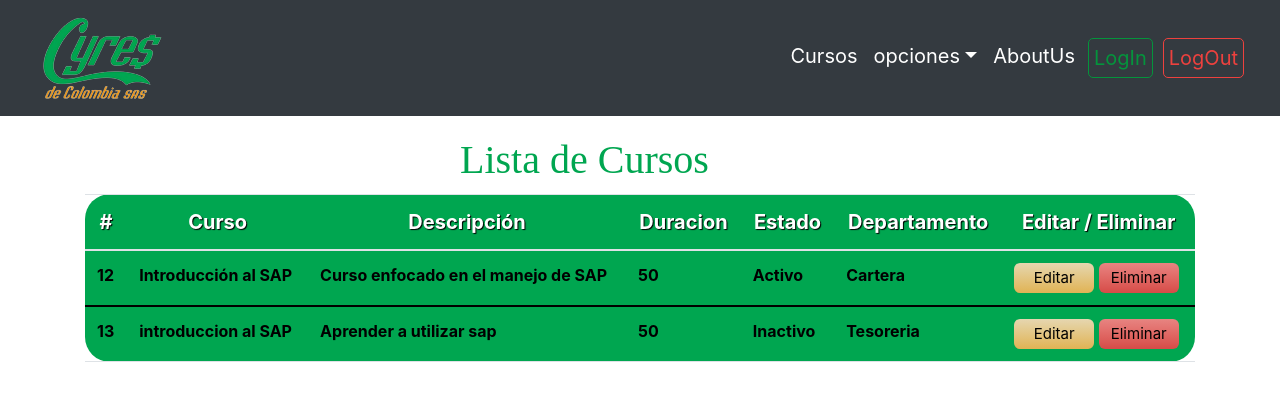
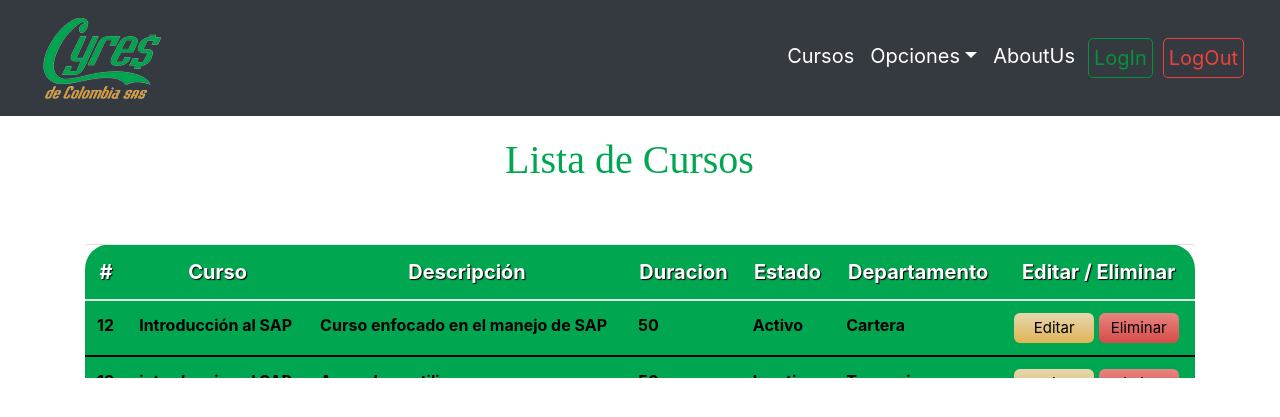
Before and after one commit to darteagaleon/Proyecto1, a Django app: page / in a window 1280 px wide. Shown: the top 417 px of the page. Run offline with Django 4.2, Linux system fonts and the light colour scheme; data comes from the database, SQL or seed files in the repository; both versions use the stored data as it was after the commit; some libraries are stand-ins or nearby versions.

Commit message:
Actualizacion 3.2

```diff
--- a/contenido/Templates/agregar.html
+++ b/contenido/Templates/agregar.html
@@ -32,7 +32,7 @@
 <style>
     h1{
         position:relative;
-        color: black;
+        color: #00a650;
         top:20px;
         margin:0 auto;
         width:360px;
--- a/contenido/Templates/editar.html
+++ b/contenido/Templates/editar.html
@@ -24,7 +24,7 @@
         color: #00a650;
         top:20px;
         left:15%;
-        width:360px;
+        width:260px;
         padding-bottom: 30px;
     }
 </style>
--- a/contenido/Templates/layout.html
+++ b/contenido/Templates/layout.html
@@ -37,7 +37,7 @@
                 </li>
                 <li class="nav-item dropdown" id="titulos">
                     <a class="nav-link dropdown-toggle" href="#" id="navbarDropdown" role="button"
-                        data-bs-toggle="dropdown" aria-expanded="false">opciones</a>
+                        data-bs-toggle="dropdown" aria-expanded="false">Opciones</a>
                     <ul class="dropdown-menu" aria-labelledby="navbarDropdown" id="desplegable">
                         <li id="titulos" class="titulos2"><a class="dropdown-item" href="{% url 'agregar' %}">Añadir Cursos</a></li>
                         <li>
--- a/static/css/home.css
+++ b/static/css/home.css
@@ -6,12 +6,14 @@
         color: #00a650;
         top:20px;
         margin:0 auto;
-        width:360px;
+        width:270px;
         padding-bottom: 30px;
         font-family: Poppin;
     }
 table{
-background-color: #00a650;}
+background-color: #00a650;
+position:relative;
+top: 50px;}
 #tablam{
     /* border: #c80a05 solid 5px; */
     border-spacing: 0;
```
Also changed, not shown: db.sqlite3.
